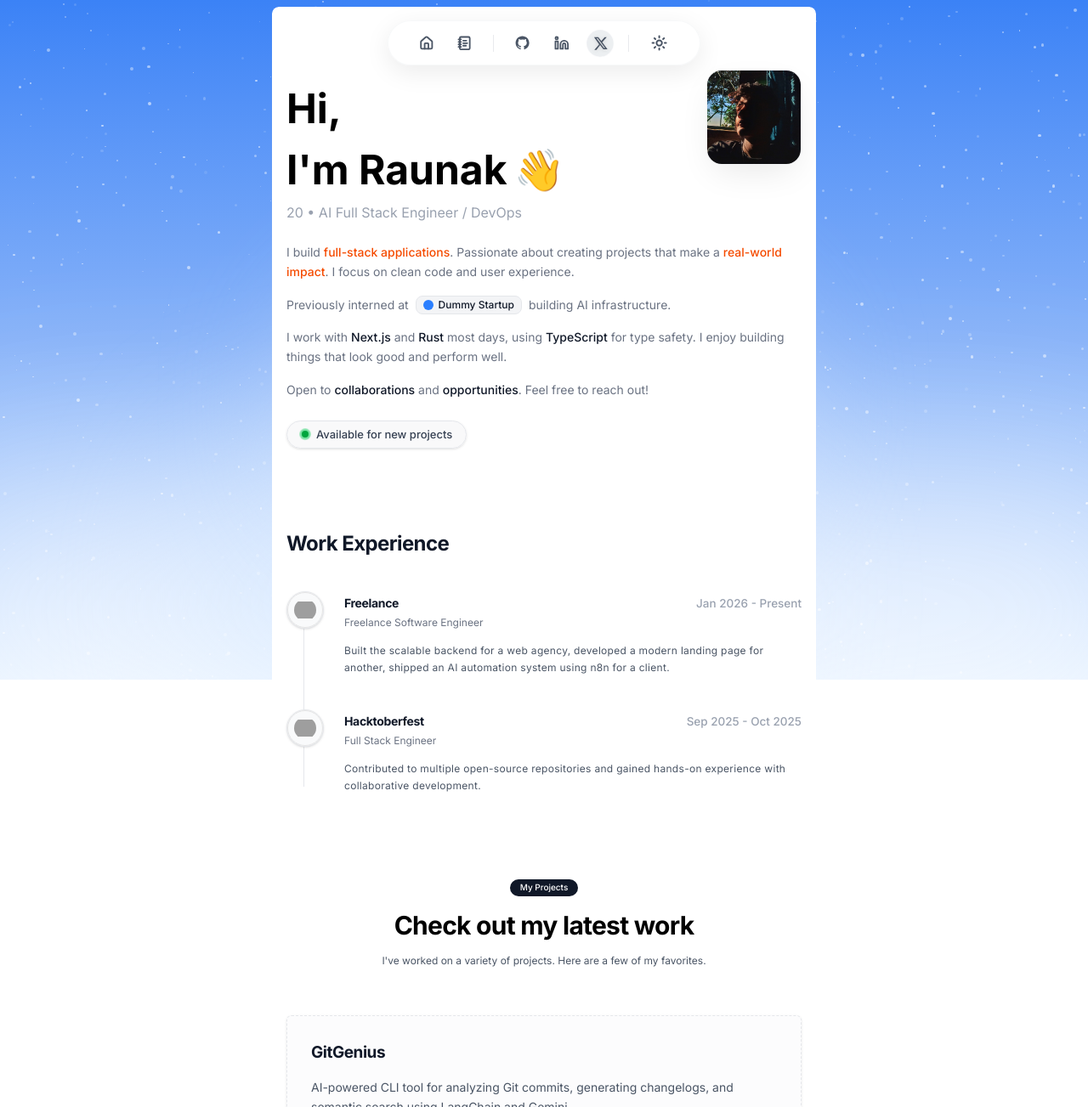
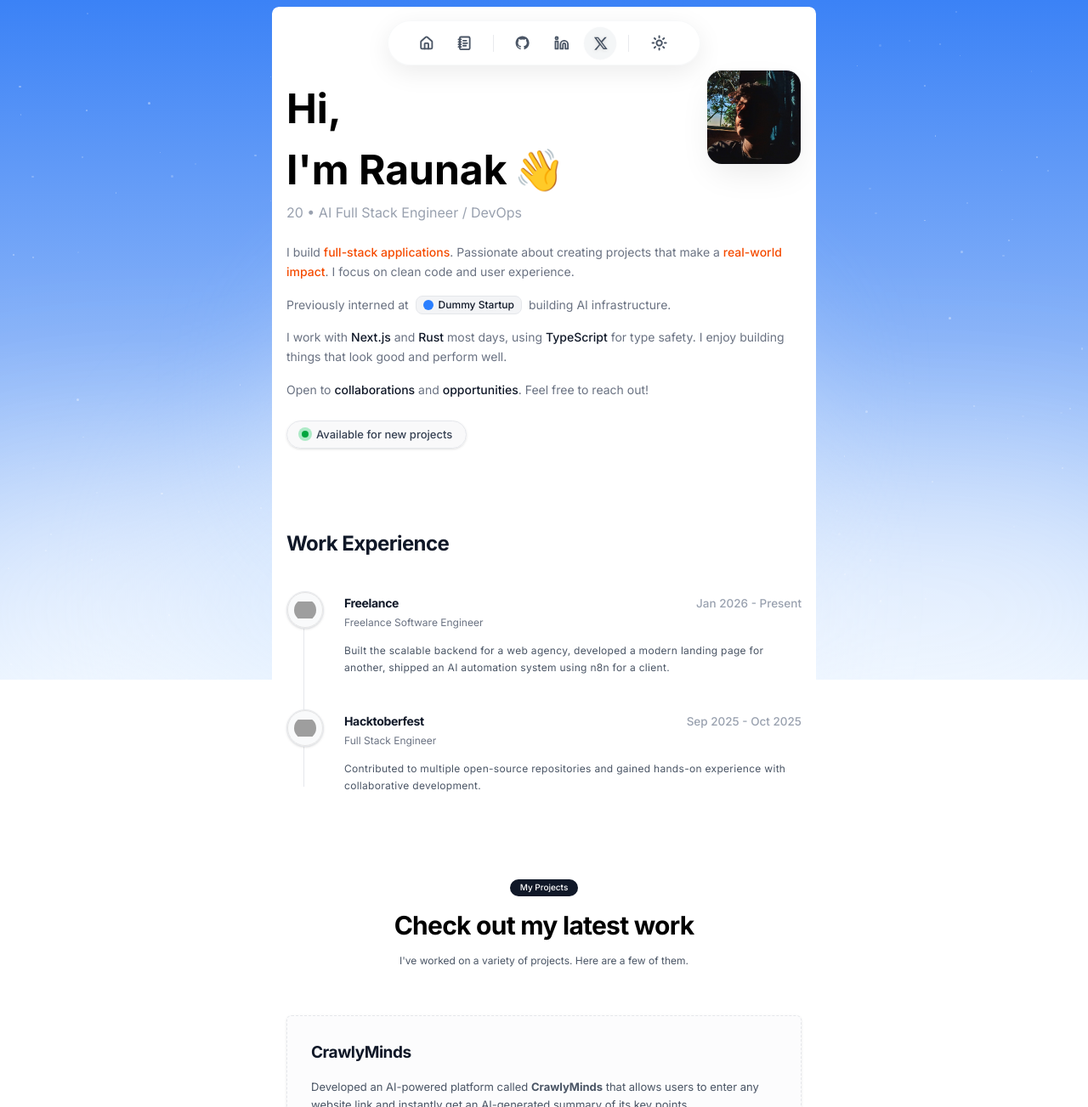
Before and after one commit to RaunaK-cap/Original_Portfolio, a Next.js app: page / in a window 1280 px wide. Shown: the top 1303 px of the page at 85% size. Built offline with nearby package versions, Linux system fonts and the light colour scheme; grey boxes are pictures that could not be loaded.

Commit message:
added project

```diff
--- a/app/layout.tsx
+++ b/app/layout.tsx
@@ -31,7 +31,7 @@ export default function RootLayout({
       className={cn("h-full", "antialiased", inter.variable, geistMono.variable, "font-sans")}
       suppressHydrationWarning
     >
-      <body className="min-h-full flex flex-col transition-colors duration-700 ease-in-out">
+      <body className="min-h-full flex flex-col">
         <ThemeProvider
             attribute="class"
             defaultTheme="light"
--- a/app/page.tsx
+++ b/app/page.tsx
@@ -1,16 +1,34 @@
+"use client";
+
+import React, { useState, useEffect } from "react";
+import { motion, AnimatePresence } from "framer-motion";
+import { useTheme } from "next-themes";
 import Background from "@/components/background";
 import Navbar from "@/components/navbar";
 import { Portfolio } from "@/components/portfolio";
 
 export default function Home() {
+  const { resolvedTheme } = useTheme();
+  const [mounted, setMounted] = useState(false);
+
+  useEffect(() => {
+    setMounted(true);
+  }, []);
+
+  if (!mounted) return null;
+
   return (
-    <div className="relative min-h-screen w-full flex flex-col items-center  pt-1 md:pt-2 ">
+    <div className="relative min-h-screen w-full flex flex-col items-center pt-1 md:pt-2">
       {/* Background component sits purely in the back */}
       <Background />
 
       {/* The Content Dashboard with a smooth fade-out mask at the bottom */}
-      <div
-        className="w-[95%] sm:w-[90%] md:w-[75%] lg:w-[60%] xl:w-1/2 min-h-screen bg-white dark:bg-black text-black dark:text-white rounded-t-md shadow-[0_15px_40px_-5px_rgba(37,99,235,0.4)] dark:shadow-none border border-transparent dark:border-white/10 flex flex-col items-center transition-colors duration-500"
+      <motion.div
+        key={resolvedTheme}
+        initial={{ opacity: 0.95, filter: "blur(6px)" }}
+        animate={{ opacity: 1, filter: "blur(0px)" }}
+        transition={{ duration: 0.5, ease: "easeOut" }}
+        className="w-[95%] sm:w-[90%] md:w-[75%] lg:w-[60%] xl:w-1/2 min-h-screen bg-white dark:bg-black text-black dark:text-white rounded-t-md shadow-[0_15px_40px_-5px_rgba(37,99,235,0.4)] dark:shadow-none border border-transparent dark:border-white/10 flex flex-col items-center"
         style={{
           WebkitMaskImage: 'linear-gradient(to bottom, black, black calc(100% - 180px), transparent 100%)',
           maskImage: 'linear-gradient(to bottom, black, black calc(100% - 180px), transparent 100%)'
@@ -22,7 +40,7 @@ export default function Home() {
         {/* The entire scroll-animated portfolio sections */}
         <Portfolio />
 
-      </div>
+      </motion.div>
     </div>
   );
 }
--- a/components/background.tsx
+++ b/components/background.tsx
@@ -1,27 +1,52 @@
 "use client";
 
-import React, { useEffect, useState } from "react";
+import React, { useEffect, useState, useMemo } from "react";
+import { motion, AnimatePresence } from "framer-motion";
+import { useTheme } from "next-themes";
 
 export function Background() {
-  const [particles, setParticles] = useState<{ id: number; top: string; left: string; size: string; opacity: number }[]>([]);
+  const { resolvedTheme } = useTheme();
+  const [mounted, setMounted] = useState(false);
 
   useEffect(() => {
-    // Generate particles only on the client once mounted to prevent hydration errors
-    const generateParticles = Array.from({ length: 1000 }).map((_, i) => ({
+    setMounted(true);
+  }, []);
+
+  const particles = useMemo(() => {
+    return Array.from({ length: 150 }).map((_, i) => ({
       id: i,
       top: `${Math.random() * 100}%`,
       left: `${Math.random() * 100}%`,
-      size: `${Math.random() * 3 + 1}px`, // between 1px and 4px
-      opacity: Math.random() * 0.5 + 0.1, // between 0.1 and 0.6 opacity
+      size: `${Math.random() * 2 + 1}px`,
+      opacity: Math.random() * 0.4 + 0.1,
     }));
-    setParticles(generateParticles);
   }, []);
 
+  if (!mounted) return null;
+
+  const isDark = resolvedTheme === "dark";
+
   return (
-    <div className="fixed inset-0 z-[-1] min-h-screen w-full pointer-events-none overflow-hidden bg-gradient-to-b from-[#3B82F6] via-[#87B2F8] to-[#E3F0FF] dark:from-black dark:via-black dark:to-black transition-colors duration-500">
+    <div className="fixed inset-0 z-[-1] min-h-screen w-full pointer-events-none overflow-hidden">
+      {/* Dynamic Background Gradient Layer */}
+      <motion.div
+        initial={false}
+        animate={{
+          background: isDark
+            ? "radial-gradient(circle at bottom, #000000 0%, #000000 100%)"
+            : "linear-gradient(to bottom, #3B82F6 0%, #87B2F8 50%, #E3F0FF 100%)"
+        }}
+        transition={{ duration: 0.8, ease: "easeInOut" }}
+        className="absolute inset-0"
+      />
 
-      {/* Tiny white particles layer, bound strictly to the light theme using dark:opacity-0 */}
-      <div className="absolute inset-0 opacity-100 dark:opacity-[0.50] transition-opacity duration-1000">
+      {/* Particles Layer */}
+      <motion.div
+        initial={false}
+        animate={{ opacity: isDark ? 0.4 : 0.8 }}
+        transition={{ duration: 1.2 }}
+        className="absolute inset-0"
+      >
         {particles.map((p) => (
           <div
             key={p.id}
@@ -35,15 +60,26 @@ export function Background() {
             }}
           />
         ))}
-      </div>
+      </motion.div>
 
-      {/* Clouds are visible in light mode, but completely fade out (opacity-0) in pure black dark mode */}
-      <div className="absolute bottom-0 left-0 w-full h-1/2 opacity-70 dark:opacity-0 transition-opacity duration-500">
-        <div className="absolute -bottom-[20%] -left-[10%] w-[60%] h-[80%] bg-white/80 rounded-full blur-[120px]" />
-        <div className="absolute -bottom-[10%] left-[20%] w-[50%] h-[70%] bg-[#E3F0FF] rounded-full blur-[100px]" />
-        <div className="absolute -bottom-[20%] -right-[10%] w-[60%] h-[80%] bg-white/80 rounded-full blur-[120px]" />
-        <div className="absolute bottom-[50%] right-[30%] w-[40%] h-[60%] bg-[#E3F0FF] rounded-full blur-[90px]" />
-      </div>
+      {/* Clouds / Ambient Glow Layer */}
+      <AnimatePresence mode="wait">
+        {!isDark && (
+          <motion.div
+            key="clouds"
+            initial={{ opacity: 0 }}
+            animate={{ opacity: 0.7 }}
+            exit={{ opacity: 0 }}
+            transition={{ duration: 0.8 }}
+            className="absolute bottom-0 left-0 w-full h-1/2"
+          >
+            <div className="absolute -bottom-[20%] -left-[10%] w-[60%] h-[80%] bg-white/80 rounded-full blur-[120px]" />
+            <div className="absolute -bottom-[10%] left-[20%] w-[50%] h-[70%] bg-[#E3F0FF] rounded-full blur-[100px]" />
+            <div className="absolute -bottom-[20%] -right-[10%] w-[60%] h-[80%] bg-white/80 rounded-full blur-[120px]" />
+            <div className="absolute bottom-[50%] right-[30%] w-[40%] h-[60%] bg-[#E3F0FF] rounded-full blur-[90px]" />
+          </motion.div>
+        )}
+      </AnimatePresence>
     </div>
   );
 }
--- a/components/portfolio.tsx
+++ b/components/portfolio.tsx
@@ -1,7 +1,8 @@
 "use client";
 
-import React, { useState } from "react";
+import React, { useState, useEffect } from "react";
 import { motion, Variants, AnimatePresence } from "framer-motion";
+import { useTheme } from "next-themes";
 import { Avatar, AvatarFallback, AvatarImage } from "@/components/ui/avatar";
 import { Badge } from "@/components/ui/badge";
 import { Card, CardContent, CardHeader, CardTitle, CardFooter } from "@/components/ui/card";
@@ -152,6 +153,22 @@ const PROJECT_THEMES: Record<string, any> = {
     badgeHover: "group-hover:border-blue-500/40 group-hover:text-blue-500",
     dotHover: "group-hover:bg-blue-500",
     tagHover: "group-hover:border-blue-500/30 group-hover:text-blue-600 dark:group-hover:text-blue-400"
+  },
+  orange: {
+    cardHover: "group-hover:border-orange-500/40 group-hover:bg-orange-500/[0.02]",
+    imgHover: "group-hover:border-orange-500/30",
+    textHover: "group-hover:text-orange-500",
+    badgeHover: "group-hover:border-orange-500/40 group-hover:text-orange-500",
+    dotHover: "group-hover:bg-orange-500",
+    tagHover: "group-hover:border-orange-500/30 group-hover:text-orange-600 dark:group-hover:text-orange-400"
+  },
+  purple: {
+    cardHover: "group-hover:border-purple-500/40 group-hover:bg-purple-500/[0.02]",
+    imgHover: "group-hover:border-purple-500/30",
+    textHover: "group-hover:text-purple-500",
+    badgeHover: "group-hover:border-purple-500/40 group-hover:text-purple-500",
+    dotHover: "group-hover:bg-purple-500",
+    tagHover: "group-hover:border-purple-500/30 group-hover:text-purple-600 dark:group-hover:text-purple-400"
   }
 };
 
@@ -159,37 +176,46 @@ const PROJECT_THEMES: Record<string, any> = {
 // Pick a theme from PROJECT_THEMES above for the `colorTheme`
 const PROJECTS_DATA = [
   {
-    title: "GitGenius",
-    description: "AI-powered CLI tool for analyzing Git commits, generating changelogs, and semantic search using LangChain and Gemini.",
+    title: "CrawlyMinds",
+    description: <>Developed an AI-powered platform called <strong>CrawlyMinds</strong> that allows users to enter any website link  and instantly get an AI-generated summary of its key points.</>,
     features: [
-      "AI-powered commit analysis and categorization using Google Gemini.",
-      "Semantic search - ask questions in natural language about your codebase.",
-      "Auto-generate professional changelogs grouped by category.",
-      "Export reports in JSON, Markdown, CSV, or beautiful HTML.",
-      "Incremental processing - only analyze new commits."
+      <>Integrated <strong>LangChain</strong> to process and split website content into smaller chunks.</>,
+      <>Converted content into vector embeddings using <strong>OpenAI's Embedding API</strong>.</>,
+      <>Stored vector data in <strong>Convex DB</strong> for efficient retrieval and <strong>PostgreSQL + Prisma ORM</strong> for auth.</>,
+      <>Implemented a <strong>RAG (Retrieval-Augmented Generation)</strong> system for direct data chatting.</>,
+      <>Built a clean chat interface using <strong>Next.js</strong>, <strong>Tailwind CSS</strong>, and <strong>Shadcn UI</strong>.</>,
+      <>Planned future expansion to support <strong>chat with PDFs</strong> using the same RAG architecture.</>
     ],
-    tags: ["Node.js", "LangChain", "Gemini API", "Prisma", "SQLite"],
-    link: "#",
-    github: "#",
+    tags: ["Next.js", "LangChain", "OpenAI", "Prisma", "ConvexDB" , "RAG"],
+    link: "https://crawlyminds.vercel.app",
+    github: "https://github.com/RaunaK-cap/CrawlyMinds",
     colorTheme: "green"
   },
   {
-    title: "FlowPay",
-    description: "A simulated wallet system enabling peer-to-peer transfers and balance additions through a simulated bank.",
-    features: [],
-    tags: ["Next.js", "TypeScript", "PostgreSQL", "Prisma"],
-    link: "#",
-    github: "#",
+    title: "PatchMind",
+    description: <>Built <strong>PatchMind</strong>, a developer-focused app to store and recall solved coding errors.</>,
+    features: [
+      <>Integrated <strong>AI assistant</strong> for explanations and debugging insights.</>,
+      <>Developed full-stack architecture using <strong>Next.js API routes</strong> for smooth data flow.</>,
+      <>Used secure authentication with <strong>Better Auth</strong> and <strong>PostgreSQL</strong> via <strong>Prisma ORM</strong>.</>
+    ],
+    tags: ["Next.js", "Better Auth", "Prisma", "PostgreSQL"],
+    link: "https://patchmind.vercel.app",
+    github: "https://github.com/RaunaK-cap/Patchmind",
     colorTheme: "blue"
   },
   {
-    title: "Feed-Wall",
-    description: "A platform to collect feedback via embeddable widgets, analyze feedback, and generate AI-powered summaries.",
-    features: [],
-    tags: ["React", "Express", "MongoDB", "OpenAI"],
-    link: "#",
-    github: "#",
-    colorTheme: "green"
+    title: "Quick Chat App",
+    description: <>Developed a real-time chat app using <strong>WebSockets</strong> where messages vanish automatically — no database required.</>,
+    features: [
+      <>Developed a 10-15 minute real-time communication system using <strong>WebSockets</strong>.</>,
+      <>Frontend built with <strong>React + Tailwind</strong>; backend uses simple <strong>HTTPS</strong> and websockets.</>,
+      <>Focused on speed and privacy: no persistent storage for messages.</>
+    ],
+    tags: ["React.js", "WebSockets", "Tailwind", "Axios"],
+    link: "https://quick-chat-app-three.vercel.app",
+    github: "https://github.com/RaunaK-cap/Chat-app",
+    colorTheme: "orange"
   }
 ];
 
@@ -204,7 +230,7 @@ function ProjectCard({ project, theme, index }: any) {
       transition={{ duration: 0.5, delay: index * 0.1 }}
       className="w-full"
     >
-      <div className={`relative flex flex-col w-full border border-dashed border-gray-200 dark:border-white/[0.1] bg-gray-50/50 dark:bg-transparent p-6 md:p-7 transition-all duration-300 rounded-sm hover:-translate-y-1 shadow-sm hover:shadow-md dark:shadow-none dark:hover:shadow-[0_0_30px_rgba(255,255,255,0.01)] ${theme?.cardHover}`}>
+      <div className={`relative flex flex-col w-full border border-dashed border-gray-200 dark:border-white/[0.1] bg-gray-50/50 dark:bg-transparent p-6 md:p-7 transition-all duration-300 rounded-sm hover:-translate-y-1 shadow-sm hover:shadow-md hover:border-blue-300 dark:hover:border-gray-800 dark:shadow-none dark:hover:shadow-[0_0_30px_rgba(255,255,255,0.01)] ${theme?.cardHover}`}>
 
         {/* Title */}
         <h3 className={`text-lg md:text-[19px] font-bold tracking-tight text-gray-900 dark:text-gray-100 mb-4 transition-colors duration-300 ${theme?.textHover}`}>
@@ -212,7 +238,7 @@ function ProjectCard({ project, theme, index }: any) {
         </h3>
 
         {/* Description */}
-        <p className="text-[14px] text-gray-600 dark:text-[#a1a1aa] mb-6 leading-relaxed pr-4">
+        <p className="text-[13px] text-gray-600 dark:text-[#a1a1aa] mb-6 leading-relaxed pr-4">
           {project.description}
         </p>
 
@@ -235,7 +261,7 @@ function ProjectCard({ project, theme, index }: any) {
               >
                 {project.features && project.features.length > 0 && (
                   <div className="flex flex-col gap-4 mb-6">
-                    {project.features.map((feature: string, idx: number) => (
+                    {project.features.map((feature: any, idx: number) => (
                       <motion.p
                         variants={{ hidden: { opacity: 0 }, visible: { opacity: 1, transition: { duration: 0.3 } } }}
                         key={idx} className="text-xs text-gray-600 dark:text-[#94a3b8] leading-relaxed"
@@ -245,24 +271,21 @@ function ProjectCard({ project, theme, index }: any) {
                     ))}
                   </div>
                 )}
-
-                {/* Tags */}
-                {project.tags && project.tags.length > 0 && (
-                  <motion.div
-                    variants={{ hidden: { opacity: 0 }, visible: { opacity: 1, transition: { duration: 0.3 } } }}
-                    className="flex flex-wrap gap-2.5"
-                  >
-                    {project.tags.map((tech: string) => (
-                      <div key={tech} className="px-2.5 py-1 text-[13px] font-mono rounded-none border border-gray-200 dark:border-white/[0.1] text-gray-700 dark:text-gray-400">
-                        {tech}
-                      </div>
-                    ))}
-                  </motion.div>
-                )}
               </motion.div>
             </motion.div>
           )}
         </AnimatePresence>
+
+        {/* Tags - Now always visible outside 'Know More' */}
+        {project.tags && project.tags.length > 0 && (
+          <div className="flex flex-wrap gap-2.5 mb-6 mt-4">
+            {project.tags.map((tech: string) => (
+              <div key={tech} className="px-2.5 py-1 text-[12px]   rounded-md border border-gray-200 dark:border-white/[0.1] text-gray-700 dark:text-gray-400 transition-colors duration-300 group-hover:border-gray-300 dark:group-hover:border-white/20">
+                {tech}
+              </div>
+            ))}
+          </div>
+        )}
 
         {/* Footer */}
         <div className="flex items-center justify-between mt-auto">
@@ -295,12 +318,26 @@ function ProjectCard({ project, theme, index }: any) {
 
 export function Portfolio() {
   const [showAllProjects, setShowAllProjects] = useState(false);
+  const { resolvedTheme } = useTheme();
+  const [mounted, setMounted] = useState(false);
+
+  useEffect(() => {
+    setMounted(true);
+  }, []);
 
   // Safe data pipeline slices
-  const displayedProjects = showAllProjects ? PROJECTS_DATA : PROJECTS_DATA.slice(0, 2);
+  const displayedProjects = showAllProjects ? PROJECTS_DATA : PROJECTS_DATA.slice(0, 3);
+
+  if (!mounted) return null;
 
   return (
-    <div className="flex flex-col items-start w-full max-w-2xl mx-auto space-y-24 px-6 md:px-4 pb-28 md:pb-20 pt-16 md:pt-10">
+    <motion.div
+      key={resolvedTheme}
+      initial={{ opacity: 0.9, filter: "blur(4px)" }}
+      animate={{ opacity: 1, filter: "blur(0px)" }}
+      transition={{ duration: 0.4, ease: "easeOut" }}
+      className="flex flex-col items-start w-full max-w-2xl mx-auto space-y-24 px-6 md:px-4 pb-28 md:pb-20 pt-16 md:pt-10"
+    >
 
       {/* 1. HERO SECTION */}
       {/* 1. HERO SECTION */}
@@ -444,7 +481,7 @@ export function Portfolio() {
         </motion.div>
         <motion.h2 variants={textReveal} className="text-3xl font-bold mb-4 text-center tracking-tight">Check out my latest work</motion.h2>
         <motion.p variants={textReveal} className="text-gray-600 dark:text-gray-400 mb-10 text-center text-xs max-w-xl">
-          I've worked on a variety of projects. Here are a few of my favorites.
+          I've worked on a variety of projects. Here are a few of them.
         </motion.p>
 
         <motion.div layout className="flex flex-col gap-6 w-full mt-4 mb-4">
@@ -467,7 +504,7 @@ export function Portfolio() {
           </AnimatePresence>
         </motion.div>
 
-        {PROJECTS_DATA.length > 2 && (
+        {PROJECTS_DATA.length > 3 && (
           <div className="w-full flex justify-center mt-6 mb-8">
              <button
                 onClick={() => setShowAllProjects(!showAllProjects)}
@@ -476,6 +513,7 @@ export function Portfolio() {
                {showAllProjects ? 'Show Less' : 'More Projects'}
                <ChevronDown className={`w-4 h-4 transition-transform duration-300 ${showAllProjects ? 'rotate-180' : ''}`} />
              </button>
+
           </div>
         )}
       </motion.section>
@@ -556,6 +594,6 @@ export function Portfolio() {
         </motion.div>
       </motion.section>
 
-    </div>
+    </motion.div>
   );
 }
--- a/components/ui/thememode.tsx
+++ b/components/ui/thememode.tsx
@@ -1,28 +1,54 @@
 "use client"
 
 import * as React from "react"
+import { useState, useEffect } from "react"
 import { Moon, Sun } from "lucide-react"
 import { useTheme } from "next-themes"
-import { motion } from "framer-motion"
+import { motion, AnimatePresence } from "framer-motion"
 
 export function ModeToggle() {
   const { theme, resolvedTheme, setTheme } = useTheme()
+  const [mounted, setMounted] = useState(false)
+
+  useEffect(() => {
+    setMounted(true)
+  }, [])
 
   const toggleTheme = () => {
     const current = theme === 'system' ? resolvedTheme : theme;
     setTheme(current === 'dark' ? 'light' : 'dark');
   };
 
+  if (!mounted) return (
+    <div className="p-1.5 h-[2.2rem] w-[2.2rem]" />
+  )
+
+  const isDark = resolvedTheme === 'dark';
+
   return (
     <motion.button
       whileHover={{ scale: 1.15, y: -2 }}
-      whileTap={{ scale: 0.95 }}
+      whileTap={{ scale: 0.9 }}
       onClick={toggleTheme}
-      className="p-1.5 flex items-center justify-center text-gray-600 dark:text-gray-300 hover:text-black dark:hover:text-white transition-colors cursor-pointer relative"
+      className="p-1.5 flex items-center justify-center text-gray-600 dark:text-gray-300 hover:text-black dark:hover:text-white transition-colors cursor-pointer relative overflow-hidden rounded-full"
       aria-label="Toggle theme"
     >
-      <Sun className="h-[1.2rem] w-[1.2rem] scale-100 rotate-0 transition-all duration-300 dark:scale-0 dark:-rotate-90" strokeWidth={2.5} />
-      <Moon className="absolute h-[1.2rem] w-[1.2rem] scale-0 rotate-90 transition-all duration-300 dark:scale-100 dark:rotate-0" strokeWidth={2.5} />
+      <AnimatePresence mode="wait" initial={false}>
+        <motion.div
+          key={isDark ? "moon" : "sun"}
+          initial={{ y: 20, opacity: 0, rotate: -45 }}
+          animate={{ y: 0, opacity: 1, rotate: 0 }}
+          exit={{ y: -20, opacity: 0, rotate: 45 }}
+          transition={{ type: "spring", stiffness: 300, damping: 20 }}
+          className="flex items-center justify-center"
+        >
+          {isDark ? (
+            <Moon className="h-[1.2rem] w-[1.2rem]" strokeWidth={2.5} />
+          ) : (
+            <Sun className="h-[1.2rem] w-[1.2rem]" strokeWidth={2.5} />
+          )}
+        </motion.div>
+      </AnimatePresence>
     </motion.button>
   )
 }
```
